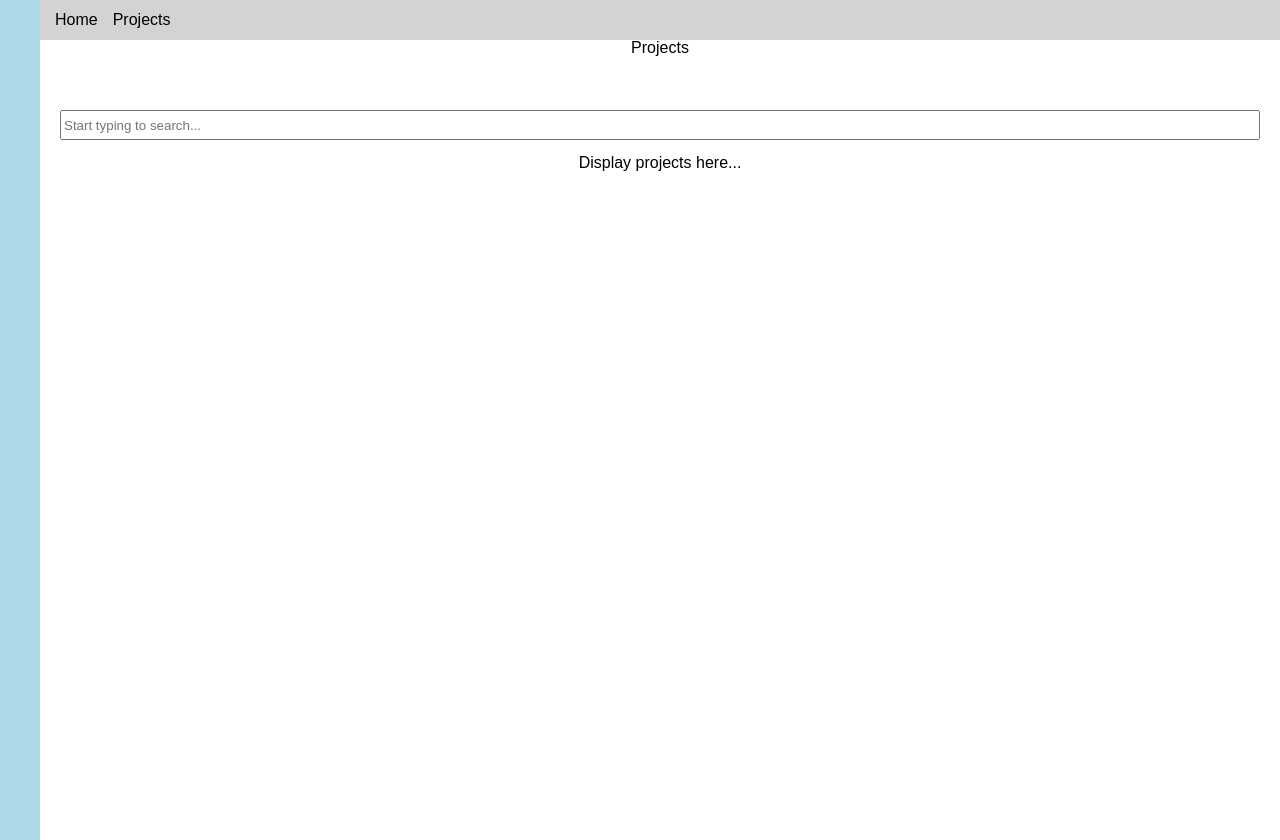
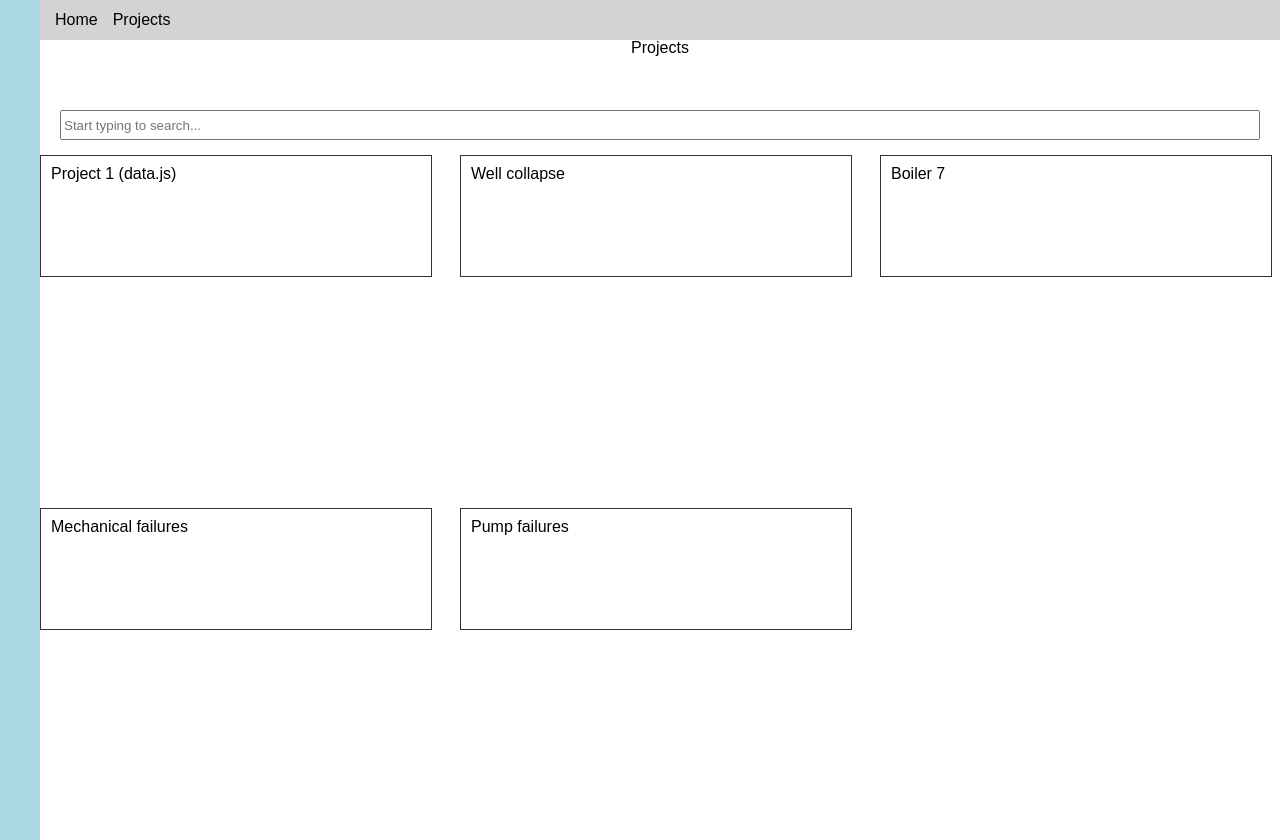
Before and after one commit to rickymm/canvass-challenge, a React (Create React App) app: page / in a window 1280 px wide. Built offline with nearby package versions, Linux system fonts and the light colour scheme.

Commit message:
Initial commit

```diff
--- /dev/null
+++ b/src/components/ProjectCard/ProjectCard.js
@@ -0,0 +1,21 @@
+import React from "react";
+import styled from "styled-components/macro";
+
+export default function ProjectCard({ project }) {
+  const { name, createdByUser, createdDate, template, target, inProduction } =
+    project;
+
+  return (
+    <Card>
+      <span>{name}</span>
+    </Card>
+  );
+}
+
+const Card = styled.div`
+  display: flex;
+  border: 1px solid #333;
+  max-height: 100px;
+  max-width: 370px;
+  padding: 10px;
+`;
--- a/src/components/Projects.js
+++ b/src/components/Projects.js
@@ -1,13 +1,42 @@
-import React from "react";
+import React, { useEffect, useState } from "react";
 import styled from "styled-components/macro";
+import ProjectCard from "./ProjectCard/ProjectCard";
+import { projects } from "../data";
 
 export default function Projects() {
+  const [search, setSearch] = useState();
+  const [filteredProjects, setFilteredProjects] = useState(projects);
+
+  useEffect(() => {
+    if (search) {
+      const newProjects = projects.filter((project) => {
+        const hasSomething = Object.values(project).some((value) => {
+          if (typeof value === "string") {
+            return value.toLocaleLowerCase().startsWith(search.toLowerCase());
+          }
+          return false;
+        });
+        return hasSomething;
+      });
+      setFilteredProjects(newProjects);
+    } else {
+      setFilteredProjects(projects);
+    }
+  }, [search]);
+
   return (
     <Wrapper $area="content">
       <Title $area="title">Projects</Title>
-      <Search $area="search" placeholder="Start typing to search..." />
-      {/* TODO: Use ProjectsList to host Project components OR create your own container */}
-      <ProjectsList $area="projects">Display projects here...</ProjectsList>
+      <Search
+        $area="search"
+        placeholder="Start typing to search..."
+        onChange={(e) => setSearch(e.target.value)}
+      />
+      <ProjectsList $area="projects">
+        {filteredProjects.map((project) => (
+          <ProjectCard key={project.id} project={project} />
+        ))}
+      </ProjectsList>
     </Wrapper>
   );
 }
@@ -34,4 +63,9 @@ const Search = styled.input`
 const ProjectsList = styled.article`
   grid-area: ${({ $area }) => $area};
   margin-top: 15px;
+
+  display: grid;
+  grid-template-columns: repeat(auto-fit, minmax(370px, 1fr));
+  grid-column-gap: 20px;
+  grid-row-gap: 20px;
 `;
```
Also changed, not shown: 1 other file (tests, documents, lock files or other folders).
